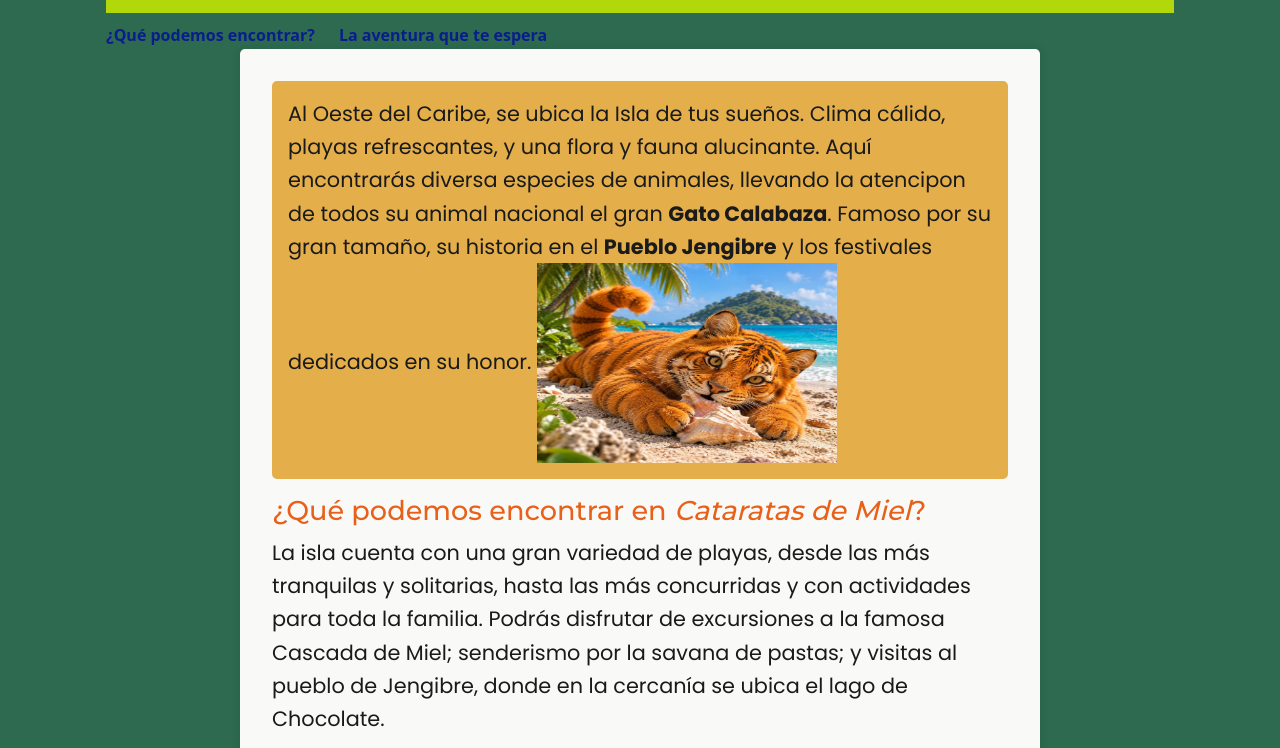
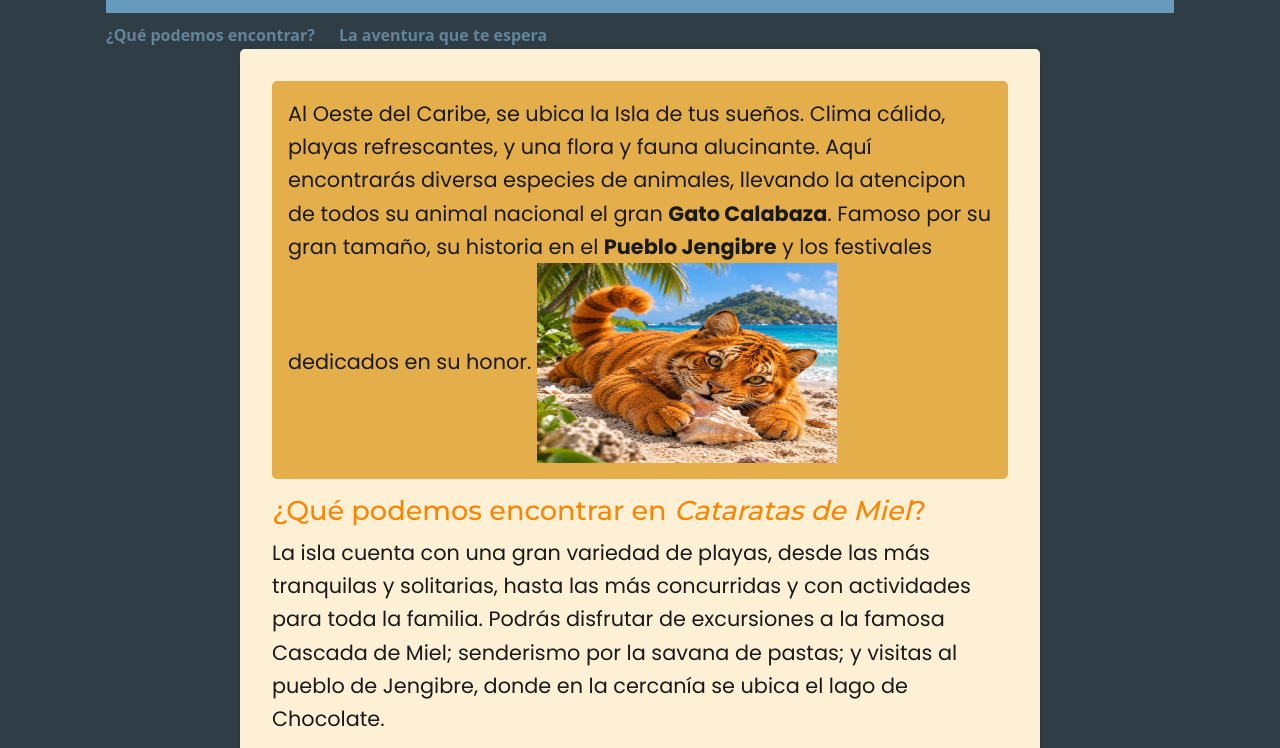
Before and after one commit to FacundoRicchi2005/Trabajo-Grupal, a plain HTML site: page index.html in a window 1280 px wide. Shown: the part 144-892 px from the top of the page. Drawn offline with nearby package versions, Linux system fonts and the light colour scheme; grey boxes are pictures that could not be loaded.

Commit message:
cambio de colores

```diff
--- a/css/estilo.css
+++ b/css/estilo.css
@@ -1,26 +1,26 @@
 :root {
-    --azul: #0A1D8F;
     --azul-marino: #302c9b;
     --verde-oscuro: #1A4731;
     --verde-medio: #2D6A4F;
-    --color-titulo: #E8611A;
+    --color-titulo: #fb8500;
     --verde-oliva: #B0D80B;
     --fondo: #F9FAF7;
     --texto: #1A1A1A;
     --dorado: #FFD700;
-    --color-body: #2D6A4F;
-    --color-navbar: #B0D80B;
-    --color-main: #F9FAF7;
+    --color-body: #2F3E46;
+    --color-navbar: #669BBC;
+    --azul: #648498;
+    --color-main: #FDF0D5;
     --fuente: "Poppins", sans-serif;
     --fuente2: "Montserrat", sans-serif;
 }
 
 .modo-claro {
-    --color-body: #BDE0E8;
-    --color-navbar: #F4D6A0;
-    --color-main: #FFFDF5;
+    --color-body: #B9E7D0;
+    --color-navbar: #f9d355;
+    --color-main: #FFF7E6;
     --texto: #173B57;
-    --color-titulo: #0077A8;
+    --color-titulo: var(--color-titulo);
     --azul: #075985;
     --dorado: #E6A23C;
 }
@@ -91,7 +91,7 @@ body {
 }
 
 main {
-    background-color: var(--color-main);;
+    background-color: var(--color-main);
     padding: 2rem;
     border-radius: 5px;
     box-shadow: 0 0 10px rgba(0, 0, 0, 0.1);
@@ -184,7 +184,7 @@ p.introducción-contacto {
 }
 
 .actividades {
-    background-color:#dbb171;
+    background-color:#ffa33a;
     padding: 1rem;
     border-radius: 5px;
     margin-bottom: 1rem;
```
